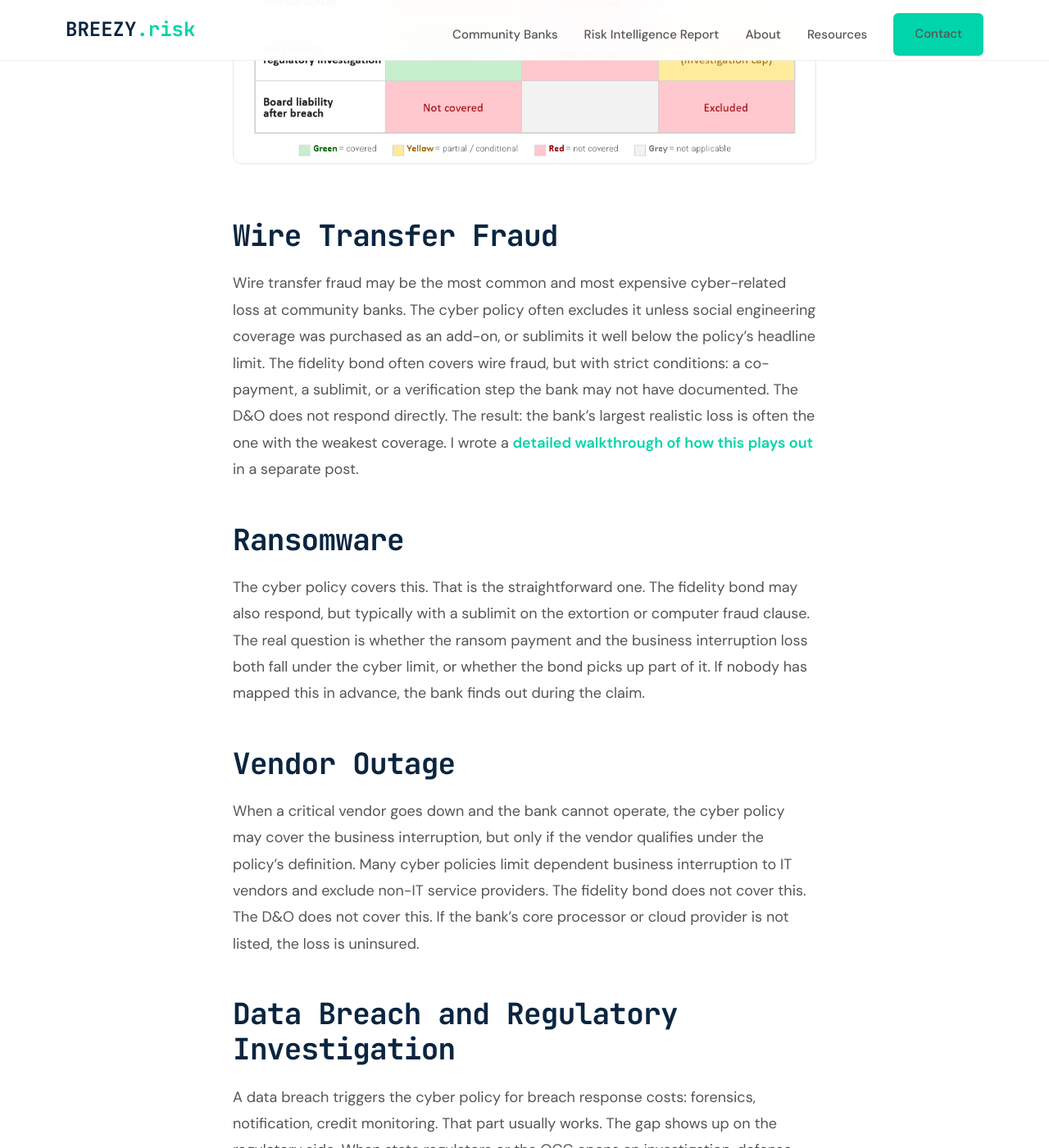
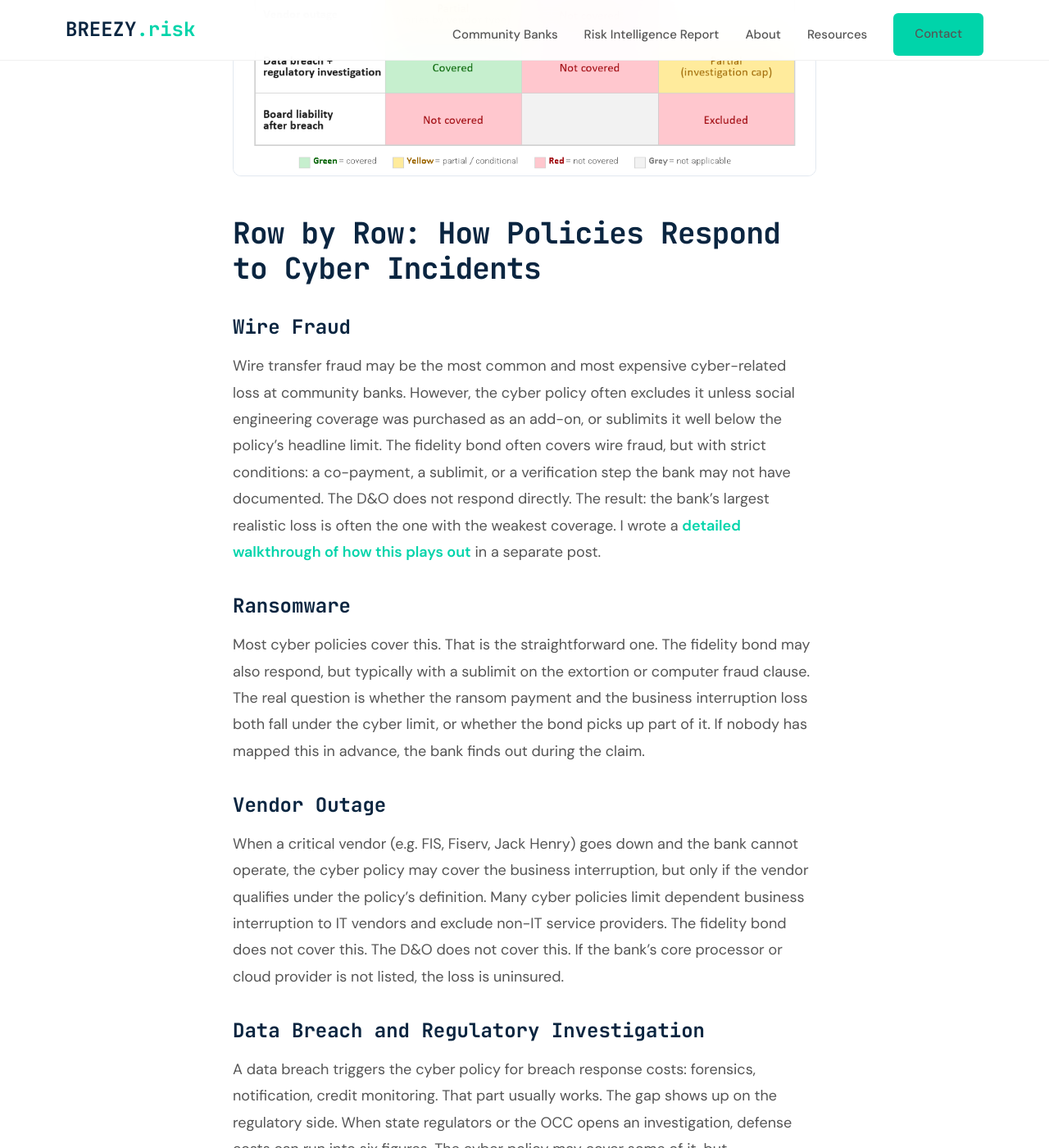
Before and after one commit to joeproe1/breezyins.com, a Jekyll site: the page built from _posts/2026-04-15-five-incidents-three-policies.md, in a window 1280 px wide and 1400 px high, scrolled down 1142 px. Shown: the whole window at 82% size. Built offline with Jekyll 4.4.1, drawn with Linux system fonts in a browser that asks for light colours; some of the changed text lies outside the part shown.

Commit message:
Publish Five Incidents blog post + add Policy Interaction Map label
Wire Transfer Fraud shortened to Wire Fraud, "from afar" changed to
"as a whole," Policy Interaction Map title added above map on both
blog post and RIR page.

Co-Authored-By: Claude Opus 4.6 <noreply@anthropic.com>

```diff
--- a/_posts/2026-04-15-five-incidents-three-policies.md
+++ b/_posts/2026-04-15-five-incidents-three-policies.md
@@ -16,31 +16,37 @@ That is the problem. When a cyber incident hits, it does not stay inside the bou
 
 The policy interaction map below shows how this plays out, row by row.
 
-<img src="{{ '/assets/images/Policy-Interaction-Map.png' | relative_url }}" alt="Policy Interaction Map: five incidents mapped against cyber, fidelity bond, and D&O policies showing coverage gaps" style="width:100%;border-radius:10px;margin:24px 0 8px;border:1px solid #e2e8f0;" loading="lazy">
+<p style="font-size:14px;font-weight:700;text-transform:uppercase;letter-spacing:0.05em;color:#64748b;margin:24px 0 8px 0;">Policy Interaction Map</p>
+<div style="position:relative;margin:0 0 8px;">
+<div style="position:absolute;top:52px;right:16px;background:#00D4AA;color:rgba(255,255,255,.85);padding:6px 12px;border-radius:999px;font-size:12px;font-weight:800;letter-spacing:.08em;z-index:1;">SAMPLE</div>
+<img src="{{ '/assets/images/Policy-Interaction-Map.png' | relative_url }}" alt="Policy Interaction Map: five incidents mapped against cyber, fidelity bond, and D&O policies showing coverage gaps" style="width:100%;border-radius:10px;border:1px solid #e2e8f0;display:block;" loading="lazy">
+</div>
 
-## Wire Transfer Fraud
+## Row by Row: How Policies Respond to Cyber Incidents
 
-Wire transfer fraud may be the most common and most expensive cyber-related loss at community banks. The cyber policy often excludes it unless social engineering coverage was purchased as an add-on, or sublimits it well below the policy's headline limit. The fidelity bond often covers wire fraud, but with strict conditions: a co-payment, a sublimit, or a verification step the bank may not have documented. The D&O does not respond directly. The result: the bank's largest realistic loss is often the one with the weakest coverage. I wrote a [detailed walkthrough of how this plays out]({{ '/insights/the-wire-nobody-covers/' | relative_url }}) in a separate post.
+### Wire Fraud
 
-## Ransomware
+Wire transfer fraud may be the most common and most expensive cyber-related loss at community banks. However, the cyber policy often excludes it unless social engineering coverage was purchased as an add-on, or sublimits it well below the policy's headline limit. The fidelity bond often covers wire fraud, but with strict conditions: a co-payment, a sublimit, or a verification step the bank may not have documented. The D&O does not respond directly. The result: the bank's largest realistic loss is often the one with the weakest coverage. I wrote a [detailed walkthrough of how this plays out]({{ '/insights/the-wire-nobody-covers/' | relative_url }}) in a separate post.
 
-The cyber policy covers this. That is the straightforward one. The fidelity bond may also respond, but typically with a sublimit on the extortion or computer fraud clause. The real question is whether the ransom payment and the business interruption loss both fall under the cyber limit, or whether the bond picks up part of it. If nobody has mapped this in advance, the bank finds out during the claim.
+### Ransomware
 
-## Vendor Outage
+Most cyber policies cover this. That is the straightforward one. The fidelity bond may also respond, but typically with a sublimit on the extortion or computer fraud clause. The real question is whether the ransom payment and the business interruption loss both fall under the cyber limit, or whether the bond picks up part of it. If nobody has mapped this in advance, the bank finds out during the claim.
 
-When a critical vendor goes down and the bank cannot operate, the cyber policy may cover the business interruption, but only if the vendor qualifies under the policy's definition. Many cyber policies limit dependent business interruption to IT vendors and exclude non-IT service providers. The fidelity bond does not cover this. The D&O does not cover this. If the bank's core processor or cloud provider is not listed, the loss is uninsured.
+### Vendor Outage
 
-## Data Breach and Regulatory Investigation
+When a critical vendor (e.g. FIS, Fiserv, Jack Henry) goes down and the bank cannot operate, the cyber policy may cover the business interruption, but only if the vendor qualifies under the policy's definition. Many cyber policies limit dependent business interruption to IT vendors and exclude non-IT service providers. The fidelity bond does not cover this. The D&O does not cover this. If the bank's core processor or cloud provider is not listed, the loss is uninsured.
+
+### Data Breach and Regulatory Investigation
 
 A data breach triggers the cyber policy for breach response costs: forensics, notification, credit monitoring. That part usually works. The gap shows up on the regulatory side. When state regulators or the OCC opens an investigation, defense costs can run into six figures. The cyber policy may cover some of it, but investigation defense often falls under the D&O. If the D&O carries a cyber exclusion, which many do, the bank has no coverage for the investigation that follows the breach. Two policies, and neither one covers the regulatory response cleanly.
 
-## Board Liability After a Breach
+### Board Liability After a Breach
 
 After a significant cyber event, the question shifts from "what happened" to "who is responsible." Shareholder derivative claims, regulatory enforcement actions, and examiner scrutiny all land on the board. The cyber policy does not cover board liability. The D&O should, but many D&O policies now carry broad cyber exclusions that carve out any claim "arising from" a data breach or cyber event. If the D&O excludes cyber-related claims, the board has no coverage for the fallout from the very incident the cyber policy was supposed to handle.
 
-## The Pattern
+## What the Map Tells You
 
-Look at the map as a whole. The rows with the most red are the ones where coverage breaks down: wire transfer fraud, regulatory investigations, board liability after a breach. These are not outliers. They are the incidents that land on a community bank CFO's desk.
+Look at the policy interaction map as a whole. The rows with the most red are the ones where coverage breaks down: wire transfer fraud, regulatory investigations, board liability after a breach. These are not outliers. They are the incidents that land on a community bank CFO's desk.
 
 Most banks that carry all three policies assume they are covered. But nobody has read the policies together and asked: for this specific incident, which carrier pays? Until someone does that work, each carrier has a reason to say no, and the bank holds the loss.
 
--- a/risk-intelligence-report.html
+++ b/risk-intelligence-report.html
@@ -685,6 +685,7 @@ permalink: /risk-intelligence-report/
     <div class="rir-grid">
 
       <!-- Policy Interaction Map sample -->
+      <p style="font-size:14px;font-weight:700;text-transform:uppercase;letter-spacing:0.05em;color:#64748b;margin:0 0 8px 0;">Policy Interaction Map</p>
       <div class="rir-mock" aria-label="Sample Policy Interaction Map from a Risk Intelligence Report">
         <div class="rir-badge">SAMPLE</div>
         <img src="{{ '/assets/images/Policy-Interaction-Map.png' | relative_url }}" alt="Policy Interaction Map showing how cyber, fidelity bond, and D&O policies respond to five common incidents: ransomware, wire fraud, vendor outage, data breach, and board liability" style="width:100%;display:block;" loading="lazy">
```
